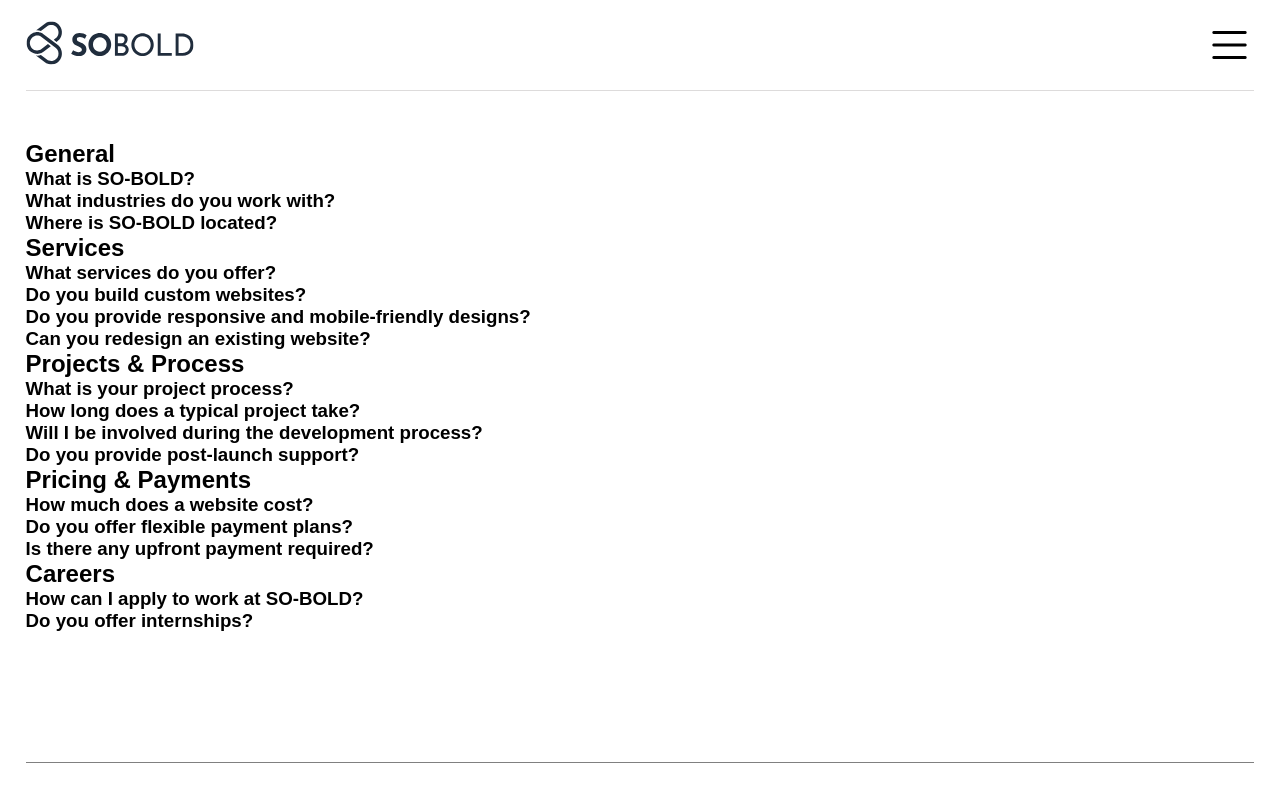
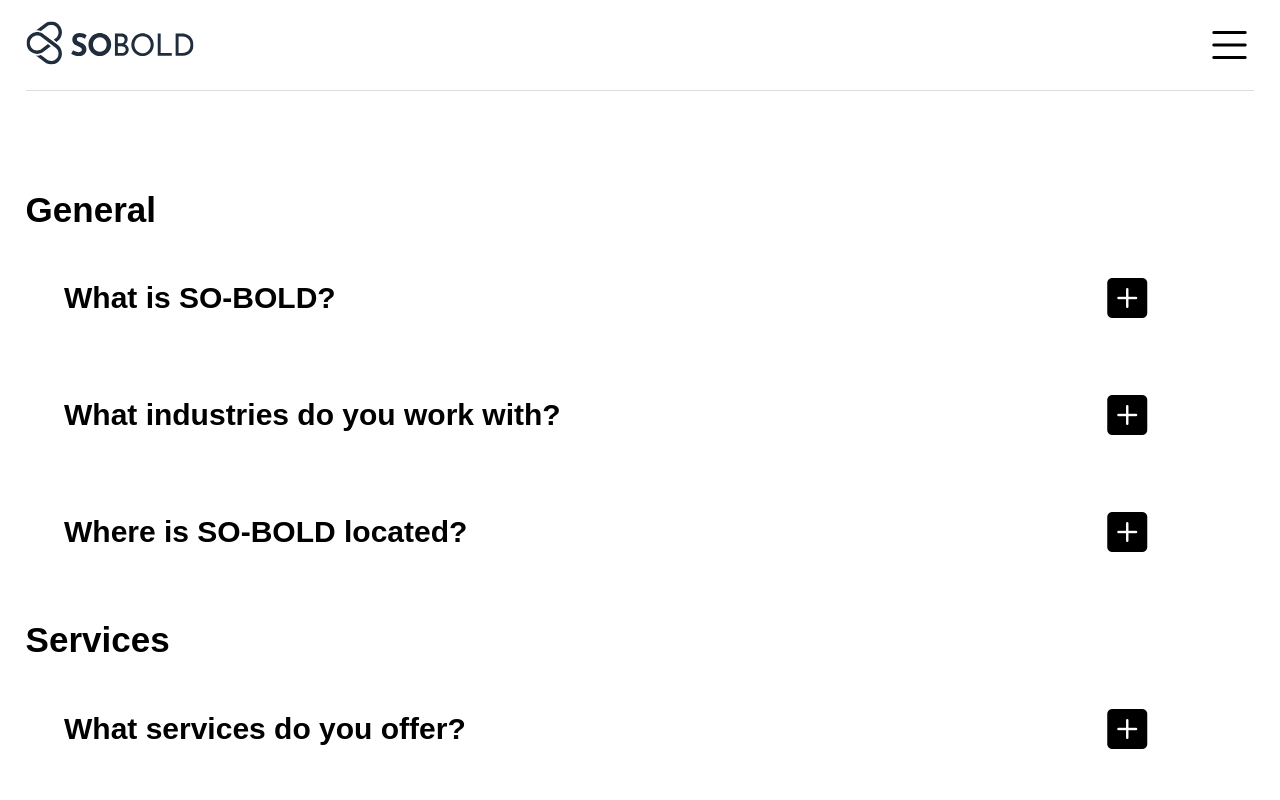
Before and after one commit to pranavveyondtech-gif/SO-BOLD, a React (Vite) app: page /SO-BOLD/faqs in a window 1280 px wide. Shown: the top 800 px of the page. Built offline with nearby package versions, Linux system fonts and the light colour scheme.

Commit message:
faq design

```diff
--- a/src/assets/css/FAQs.css
+++ b/src/assets/css/FAQs.css
@@ -0,0 +1,51 @@
+.active-faq {
+    background-color: #faf8ed;
+    display: grid;
+    gap: 40px;
+    /* font-size: 23px; */
+}
+
+.active-faq p {
+    text-indent: 20px;
+    padding-right: 5.6rem;
+    font-size: 1.5rem;
+    line-height: 1.4666666667;
+    cursor: pointer;
+}
+
+.faq-container {
+    display: grid;
+    gap: 30px;
+    margin-top: 50px;
+}
+
+.faq-section {
+    display: grid;
+    /* gap: 10px; */
+}
+
+.faq-category {
+    margin-bottom: 10px;
+    font-size: 35px;
+}
+
+.faq-item {
+    padding: 2.4rem;
+    border-radius: 3.2rem;
+    max-width: 1160px;
+}
+
+.faq-question-container {
+    display: flex;
+    justify-content: space-between;
+    align-items: center;
+    cursor: pointer;
+}
+
+.faq-question {
+    font-size: 30px;
+}
+
+.faq-question-container i {
+    font-size: 40px;
+}
--- a/src/pages/FAQs.jsx
+++ b/src/pages/FAQs.jsx
@@ -1,14 +1,15 @@
 import { useState } from "react";
 import { faqData } from "../utils/faqData";
+import "../assets/css/FAQs.css";
 
 export default function FAQs() {
   const [openIndex, setOpenIndex] = useState(null);
 
   return (
-    <div className="faq">
+    <section className="faq-container">
       {faqData.map((section, sectionIndex) => (
-        <div key={sectionIndex}>
-          <h2>{section.category}</h2>
+        <div className="faq-section" key={sectionIndex}>
+          <h2 className="faq-category">{section.category}</h2>
 
           {section.items.map((faq, itemIndex) => {
             const uniqueIndex = `${sectionIndex}-${itemIndex}`;
@@ -16,18 +17,36 @@ export default function FAQs() {
             return (
               <div
                 key={uniqueIndex}
-                onClick={() =>
-                  setOpenIndex(openIndex === uniqueIndex ? null : uniqueIndex)
-                }
+                className={`faq-item ${openIndex === uniqueIndex ? "active-faq" : ""}`}
               >
-                <h3>{faq.question}</h3>
+                <div
+                  className="faq-question-container"
+                  onClick={() =>
+                    setOpenIndex(openIndex === uniqueIndex ? null : uniqueIndex)
+                  }
+                >
+                  <h3 className="faq-question">{faq.question}</h3>
+                  <i
+                    className={`bi ${openIndex === uniqueIndex ? "bi-dash-square-fill" : "bi-plus-square-fill"}`}
+                  ></i>
+                </div>
 
-                {openIndex === uniqueIndex && <p>{faq.answer}</p>}
+                {openIndex === uniqueIndex && (
+                  <p
+                    onClick={() =>
+                      setOpenIndex(
+                        openIndex === uniqueIndex ? null : uniqueIndex,
+                      )
+                    }
+                  >
+                    {faq.answer}
+                  </p>
+                )}
               </div>
             );
           })}
         </div>
       ))}
-    </div>
+    </section>
   );
 }
```
